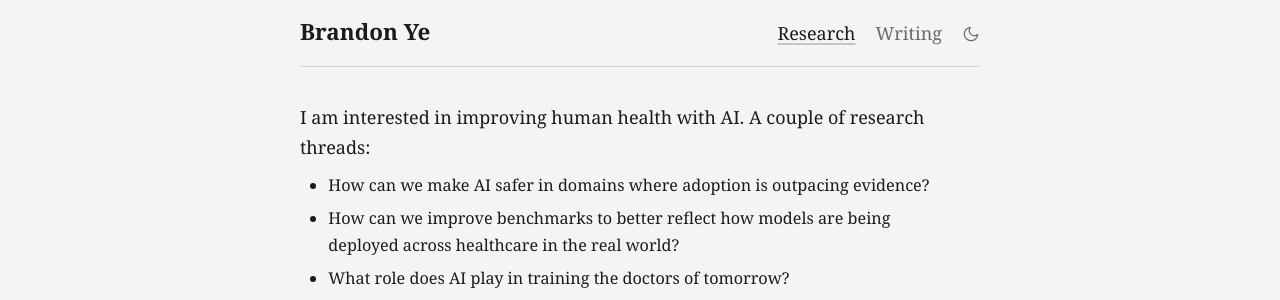
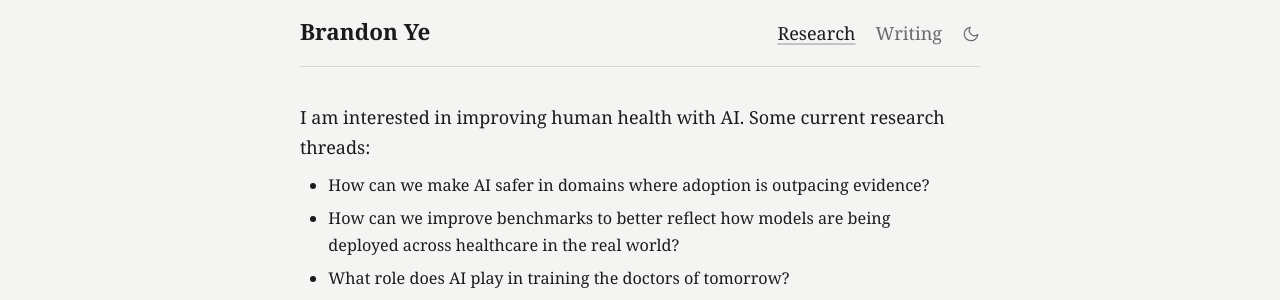
Before and after one commit to brandonye/brandonye.github.io, a Jekyll site: the page built from research.html, in a window 1280 px wide. Shown: the part 151-451 px from the top of the page. Built offline with Jekyll 4.4.1, drawn with Linux system fonts in a browser that asks for light colours.

Commit message:
Update research

```diff
--- a/research.html
+++ b/research.html
@@ -2,7 +2,7 @@
 title: Research
 permalink: /research/
 ---
-<p class="lede">I am interested in improving human health with AI. A couple of research threads:</p>
+<p class="lede">I am interested in improving human health with AI. Some current research threads:</p>
 <ul class="threads">
   <li>How can we make AI safer in domains where adoption is outpacing evidence?</li>
   <li>How can we improve benchmarks to better reflect how models are being deployed across healthcare in the real world?</li>
```
